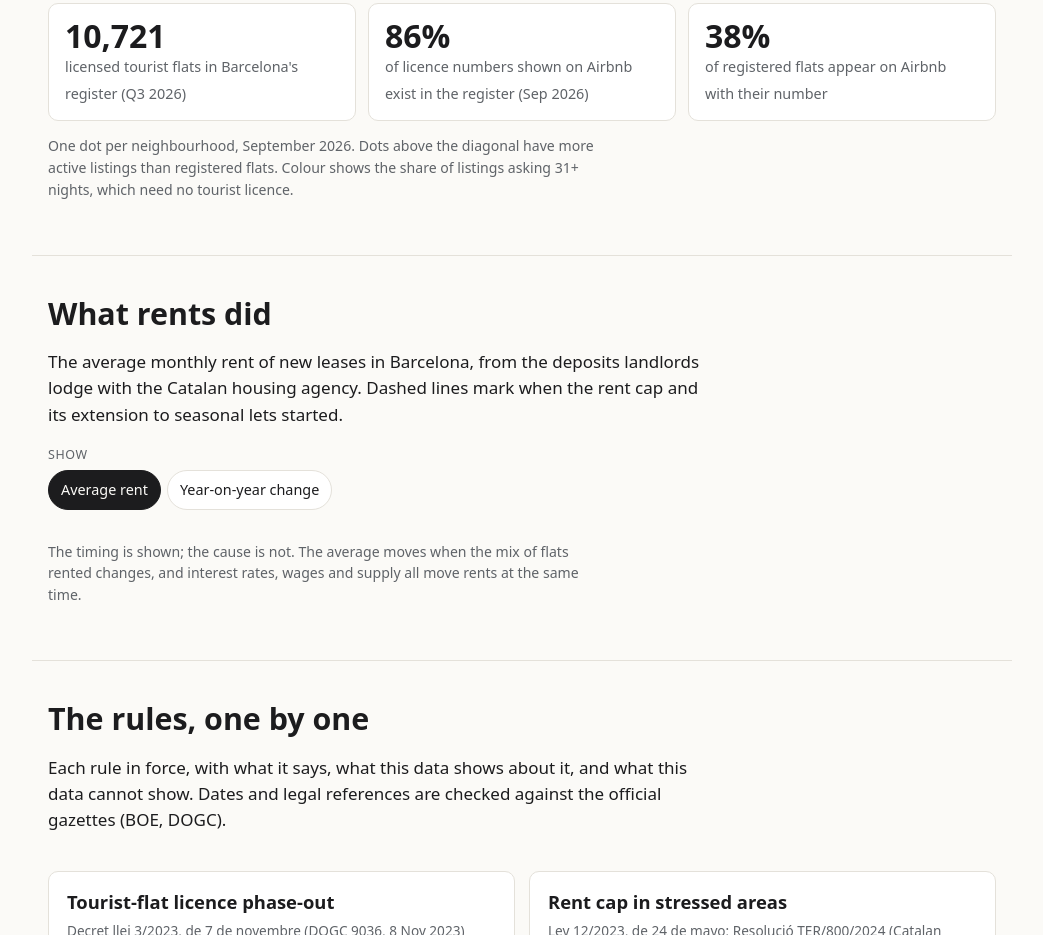
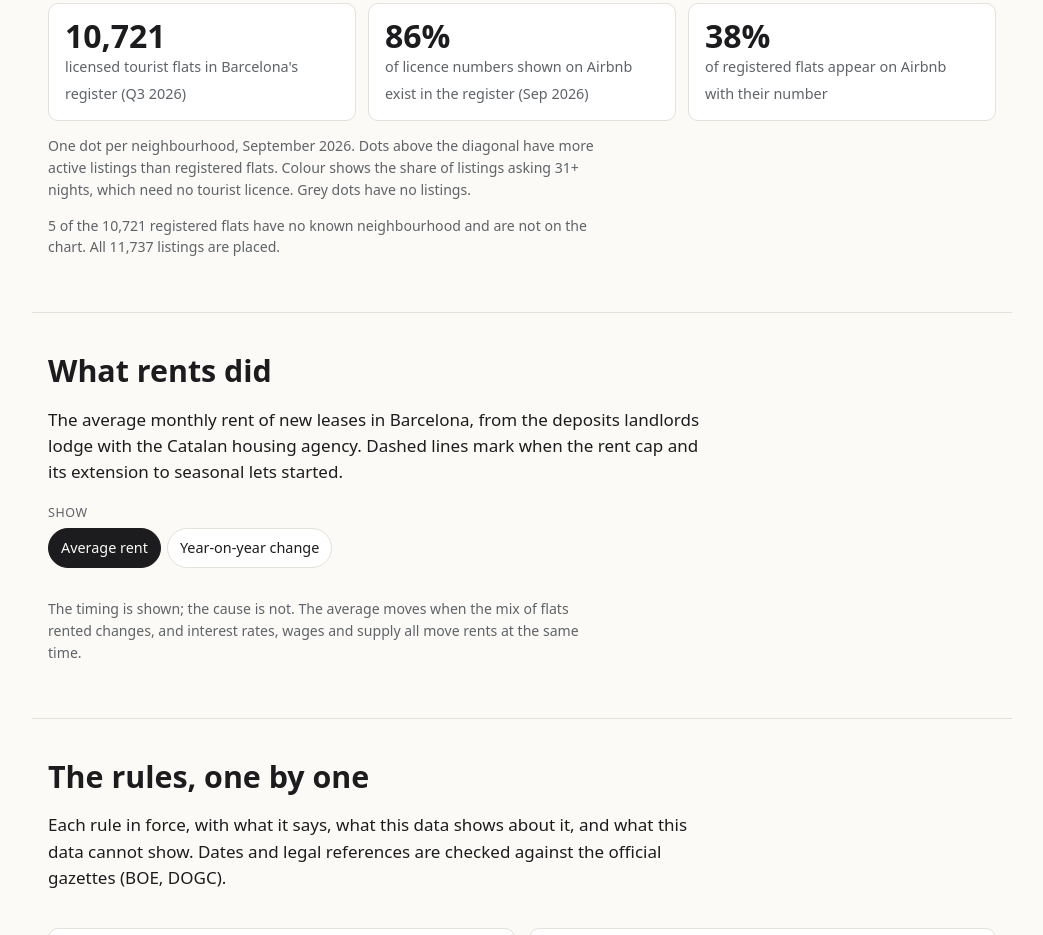
Before and after one commit to renzorico/spain-housing-str-analysis, a website built with Vite: page site/index.html in a window 1280 px wide. Shown: the part 3679-4614 px from the top of the page, without its empty margins (118-1161 px from the left). Built offline with nearby package versions, Linux system fonts and the light colour scheme; no server answers; what @observablehq/plot would draw is missing.

Commit message:
show no-data neighbourhoods, state unplaced register records, pin totals in tests

```diff
--- a/site/index.html
+++ b/site/index.html
@@ -130,8 +130,9 @@
         <p class="note">
           One dot per neighbourhood, September 2026. Dots above the diagonal have more active
           listings than registered flats. Colour shows the share of listings asking 31+ nights,
-          which need no tourist licence.
+          which need no tourist licence. Grey dots have no listings.
         </p>
+        <p class="note" id="register-reconciliation"></p>
       </section>
 
       <section id="rents" aria-labelledby="rents-title">
--- a/site/src/register.ts
+++ b/site/src/register.ts
@@ -33,7 +33,24 @@ export function initRegister(register: Register, places: NeighbourhoodRow[]): vo
   );
 
   const data = places.filter((p) => p.active_listings > 0 || p.registered_huts > 0);
+  // A neighbourhood with no listings has no share of long minimum stays: it
+  // is drawn as "no data", never as 0%.
+  const withShare = data.filter((p) => p.share_month_plus !== null);
+  const noShare = data.filter((p) => p.share_month_plus === null);
   const top = Math.max(...data.map((p) => Math.max(p.active_listings, p.registered_huts)));
+
+  const rec = register.neighbourhood_reconciliation;
+  requireElement("register-reconciliation").textContent =
+    `${formatInt(rec.register_without_known_neighbourhood)} of the ${formatInt(rec.register_total)} registered flats have no known neighbourhood and are not on the chart. ` +
+    `All ${formatInt(rec.listings_total)} listings are placed.`;
+
+  const tipText = (p: NeighbourhoodRow) =>
+    [
+      `${p.neighbourhood} (${p.district})`,
+      `${formatInt(p.registered_huts)} registered flats`,
+      `${formatInt(p.active_listings)} active listings, ${formatInt(p.with_tourist_licence)} showing a licence`,
+      p.share_month_plus === null ? "no listings: share of 31+ nights is not defined" : `${formatPct(p.share_month_plus, 0)} ask 31+ nights`,
+    ].join("\n");
 
   mountChart(requireElement("register-chart"), (width) => {
     const plot = Plot.plot({
@@ -51,23 +68,24 @@ export function initRegister(register: Register, places: NeighbourhoodRow[]): vo
       },
       marks: [
         Plot.line([[0, 0], [top, top]], { stroke: cssVar("--muted"), strokeDasharray: "3,3" }),
-        Plot.dot(data, {
+        Plot.dot(withShare, {
           x: "registered_huts",
           y: "active_listings",
-          fill: (p: NeighbourhoodRow) => p.share_month_plus ?? 0,
+          fill: (p: NeighbourhoodRow) => p.share_month_plus,
           r: 5,
           fillOpacity: 0.85,
           stroke: cssVar("--surface"),
           tip: true,
-          title: (p: NeighbourhoodRow) =>
-            [
-              `${p.neighbourhood} (${p.district})`,
-              `${formatInt(p.registered_huts)} registered flats`,
-              `${formatInt(p.active_listings)} active listings, ${formatInt(p.with_tourist_licence)} showing a licence`,
-              p.share_month_plus === null ? "" : `${formatPct(p.share_month_plus, 0)} ask 31+ nights`,
-            ]
-              .filter(Boolean)
-              .join("\n"),
+          title: tipText,
+        }),
+        Plot.dot(noShare, {
+          x: "registered_huts",
+          y: "active_listings",
+          fill: cssVar("--cat-7"),
+          r: 5,
+          stroke: cssVar("--surface"),
+          tip: true,
+          title: tipText,
         }),
       ],
     });
```
Also changed, not shown: site/src/data.ts (+9 -0 lines), 1 other file.
